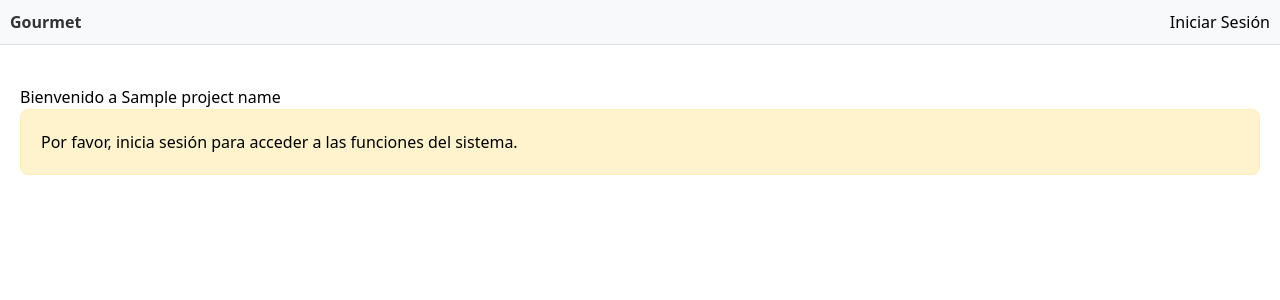
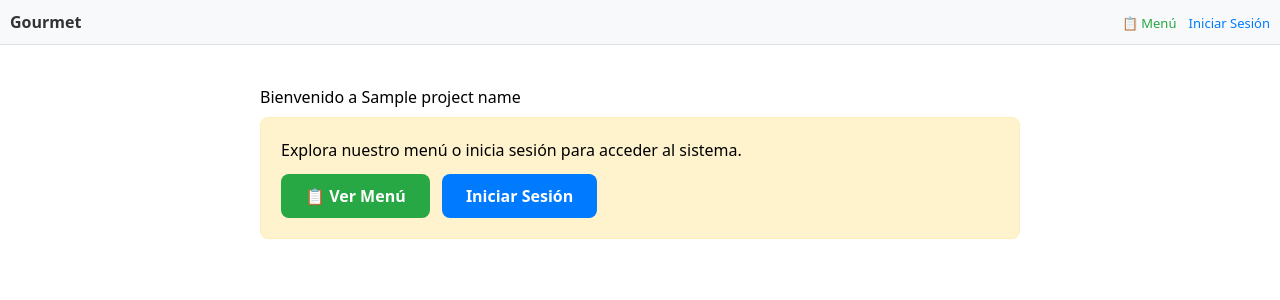
Before and after one commit to HumanPseudo/Gourmet, a Django app: template gourmet/templates/index.html in a window 1280 px wide. Shown: the top 300 px of the page. Run offline with Django 5.2, Linux system fonts and the light colour scheme; the template is opened without the code that fills it: most values are stand-ins (such as "Sample title", 1, 10 or a date in 2020); style sheets or scripts are compiled from the project's sources; some libraries are stand-ins or nearby versions.

Commit message:
feat: update base template with role-based navigation and public menu link
- Role-based nav showing POS/Kitchen/Orders/Dashboard/Inventory per permissions
- Public menu link for unauthenticated users
- 403 page extends base template with friendly message
- Index page with role-based quick action buttons and public menu entry

```diff
--- a/gourmet/templates/base.html
+++ b/gourmet/templates/base.html
@@ -10,20 +10,34 @@
     />
   </head>
   <body>
-    <nav style="padding: 10px; background: #f8f9fa; border-bottom: 1px solid #dee2e6; margin-bottom: 20px;">
-        <a href="{% url 'index' %}" style="margin-right: 20px; font-weight: bold; text-decoration: none; color: #333;">Gourmet</a>
-        <div style="float: right;">
-            {% if user.is_authenticated %}
-                <span>Hola, {{ user.name|default:user.email }}</span> |
+    <nav style="padding: 10px; background: #f8f9fa; border-bottom: 1px solid #dee2e6; margin-bottom: 20px; display: flex; align-items: center; gap: 16px; flex-wrap: wrap;">
+        <a href="{% url 'index' %}" style="font-weight: bold; text-decoration: none; color: #333; font-size: 16px;">Gourmet</a>
+        {% if user.is_authenticated %}
+            {% if user.is_superuser %}
+                <a href="{% url 'admin:index' %}" style="color:#6c757d;text-decoration:none;font-size:13px;">⚙ Admin Django</a>
+            {% endif %}
+            {% if user.is_staff %}
+                <a href="{% url 'pos' %}" style="color:#007bff;text-decoration:none;font-size:13px;">🖥 POS</a>
+                <a href="{% url 'kitchen' %}" style="color:#17a2b8;text-decoration:none;font-size:13px;">🍳 Cocina</a>
+                <a href="{% url 'order_list' %}" style="color:#28a745;text-decoration:none;font-size:13px;">📋 Órdenes</a>
+                {% if user.is_superuser or user.role.name == 'admin' %}
+                    <a href="{% url 'dashboard' %}" style="color:#ffc107;text-decoration:none;font-size:13px;">📊 Dashboard</a>
+                    <a href="{% url 'inventory_list' %}" style="color:#6c757d;text-decoration:none;font-size:13px;">📦 Inventario</a>
+                {% endif %}
+            {% endif %}
+            <div style="margin-left: auto; display: flex; align-items: center; gap: 8px;">
+                <span style="font-size:13px;color:#666;">{{ user.name|default:user.email }}</span>
                 <form action="{% url 'logout' %}" method="post" style="display: inline;">
                     {% csrf_token %}
-                    <button type="submit" style="background: none; border: none; color: #007bff; cursor: pointer; text-decoration: underline; padding: 0;">Cerrar Sesión</button>
+                    <button type="submit" style="background: none; border: none; color: #007bff; cursor: pointer; text-decoration: underline; padding: 0; font-size:13px;">Cerrar Sesión</button>
                 </form>
-            {% else %}
-                <a href="{% url 'login' %}">Iniciar Sesión</a>
-            {% endif %}
-        </div>
-        <div style="clear: both;"></div>
+            </div>
+        {% else %}
+            <div style="margin-left: auto;">
+                <a href="{% url 'menu_public' %}" style="color:#28a745;text-decoration:none;font-size:13px;">📋 Menú</a>
+                <a href="{% url 'login' %}" style="color:#007bff;text-decoration:none;font-size:13px;margin-left:8px;">Iniciar Sesión</a>
+            </div>
+        {% endif %}
     </nav>
     <div id="container">
         {% if messages %}
--- a/gourmet/templates/index.html
+++ b/gourmet/templates/index.html
@@ -3,29 +3,35 @@
 {% block head_title %}Dashboard | {{ project_name }}{% endblock %}
 
 {% block content %}
-<div class="dashboard" style="padding: 20px;">
-    <h1>Bienvenido a {{ project_name }}</h1>
+<div style="padding: 20px; max-width: 800px; margin: 0 auto;">
+    <h1 style="margin-bottom: 8px;">Bienvenido a {{ project_name }}</h1>
 
     {% if user.is_authenticated %}
-        <div style="background: #e9ecef; padding: 20px; border-radius: 8px;">
-            <h3>Panel de Usuario</h3>
+        <div style="background: #e9ecef; padding: 20px; border-radius: 8px; margin-bottom: 20px;">
             <p><strong>Email:</strong> {{ user.email }}</p>
             <p><strong>Nombre:</strong> {{ user.name|default:"No especificado" }}</p>
-            <p><strong>Teléfono:</strong> {{ user.number|default:"No especificado" }}</p>
             <p><strong>Rol:</strong> {{ user.role.name|default:"Sin rol asignado" }}</p>
         </div>
-        {% if user.is_staff %}
-            <div style="margin-top: 20px; display: flex; gap: 12px; flex-wrap: wrap;">
-                <a href="{% url 'pos' %}" style="background: #007bff; color: #fff; padding: 12px 24px; border-radius: 8px; text-decoration: none; font-weight: bold; font-size: 16px;">🖥 POS</a>
-                <a href="{% url 'kitchen' %}" style="background: #17a2b8; color: #fff; padding: 12px 24px; border-radius: 8px; text-decoration: none; font-weight: bold;">🍳 Cocina</a>
-                <a href="{% url 'order_list' %}" style="background: #28a745; color: #fff; padding: 12px 24px; border-radius: 8px; text-decoration: none; font-weight: bold;">📋 Órdenes</a>
-                <a href="{% url 'inventory_list' %}" style="background: #ffc107; color: #333; padding: 12px 24px; border-radius: 8px; text-decoration: none; font-weight: bold;">📦 Inventario</a>
-                <a href="{% url 'admin:index' %}" style="background: #6c757d; color: #fff; padding: 12px 24px; border-radius: 8px; text-decoration: none; font-weight: bold;">⚙ Admin</a>
-            </div>
-        {% endif %}
+
+        <div style="display: flex; gap: 12px; flex-wrap: wrap;">
+            {% if user.is_staff %}
+                <a href="{% url 'pos' %}" style="background: #007bff; color: #fff; padding: 20px 32px; border-radius: 8px; text-decoration: none; font-weight: bold; font-size: 16px; flex: 1; text-align: center; min-width: 140px;">🖥 POS</a>
+                <a href="{% url 'kitchen' %}" style="background: #17a2b8; color: #fff; padding: 20px 32px; border-radius: 8px; text-decoration: none; font-weight: bold; font-size: 16px; flex: 1; text-align: center; min-width: 140px;">🍳 Cocina</a>
+                <a href="{% url 'order_list' %}" style="background: #28a745; color: #fff; padding: 20px 32px; border-radius: 8px; text-decoration: none; font-weight: bold; font-size: 16px; flex: 1; text-align: center; min-width: 140px;">📋 Órdenes</a>
+                {% if user.is_superuser or user.role.name == 'admin' %}
+                    <a href="{% url 'dashboard' %}" style="background: #ffc107; color: #333; padding: 20px 32px; border-radius: 8px; text-decoration: none; font-weight: bold; font-size: 16px; flex: 1; text-align: center; min-width: 140px;">📊 Dashboard</a>
+                    <a href="{% url 'inventory_list' %}" style="background: #6c757d; color: #fff; padding: 20px 32px; border-radius: 8px; text-decoration: none; font-weight: bold; font-size: 16px; flex: 1; text-align: center; min-width: 140px;">📦 Inventario</a>
+                {% endif %}
+                {% if user.is_superuser %}
+                    <a href="{% url 'admin:index' %}" style="background: #343a40; color: #fff; padding: 20px 32px; border-radius: 8px; text-decoration: none; font-weight: bold; font-size: 16px; flex: 1; text-align: center; min-width: 140px;">⚙ Admin Django</a>
+                {% endif %}
+            {% endif %}
+        </div>
     {% else %}
         <div style="background: #fff3cd; padding: 20px; border-radius: 8px; border: 1px solid #ffeeba;">
-            <p>Por favor, <a href="{% url 'login' %}">inicia sesión</a> para acceder a las funciones del sistema.</p>
+            <p style="margin-bottom: 12px;">Explora nuestro menú o inicia sesión para acceder al sistema.</p>
+            <a href="{% url 'menu_public' %}" style="background: #28a745; color: #fff; padding: 10px 24px; border-radius: 8px; text-decoration: none; font-weight: bold; display: inline-block;">📋 Ver Menú</a>
+            <a href="{% url 'login' %}" style="background: #007bff; color: #fff; padding: 10px 24px; border-radius: 8px; text-decoration: none; font-weight: bold; display: inline-block; margin-left: 8px;">Iniciar Sesión</a>
         </div>
     {% endif %}
 </div>
```
Also changed, not shown: gourmet/templates/403.html (+9 -5 lines).
